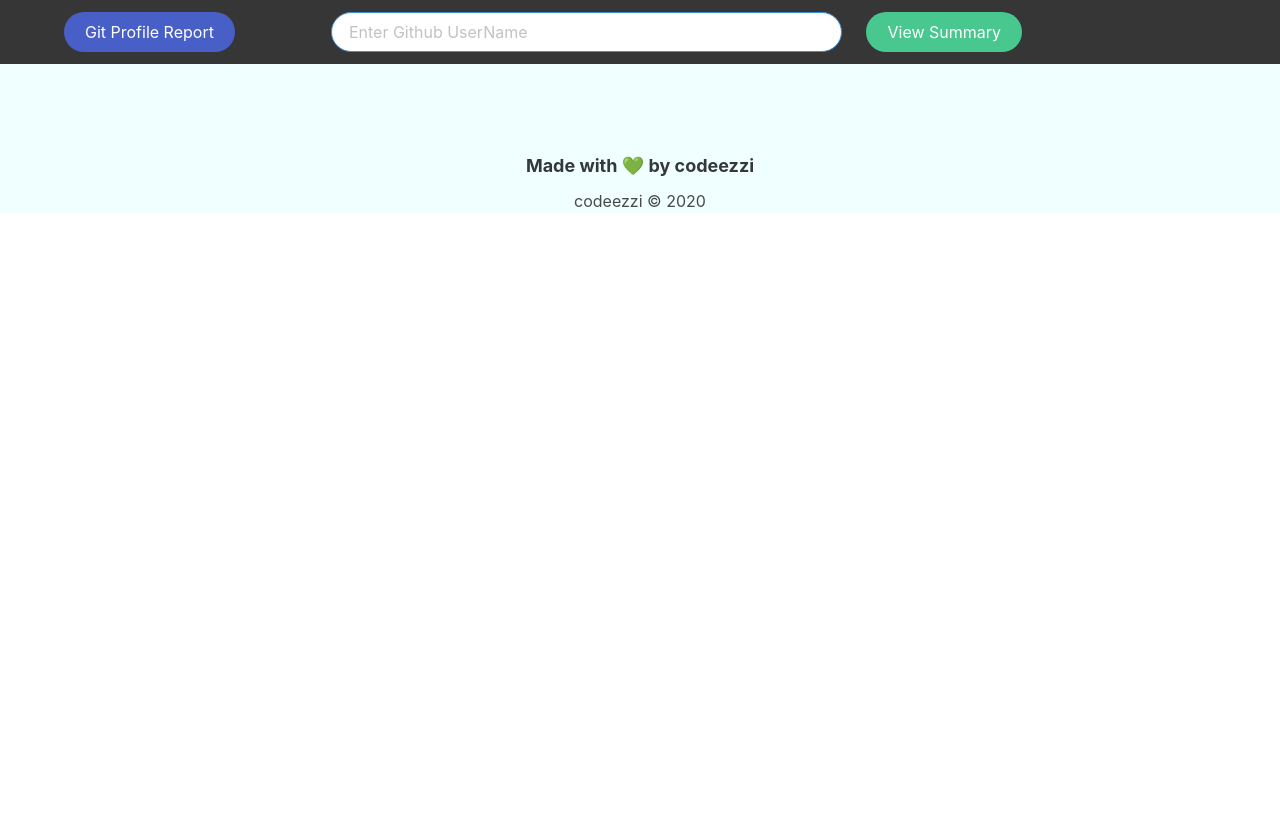
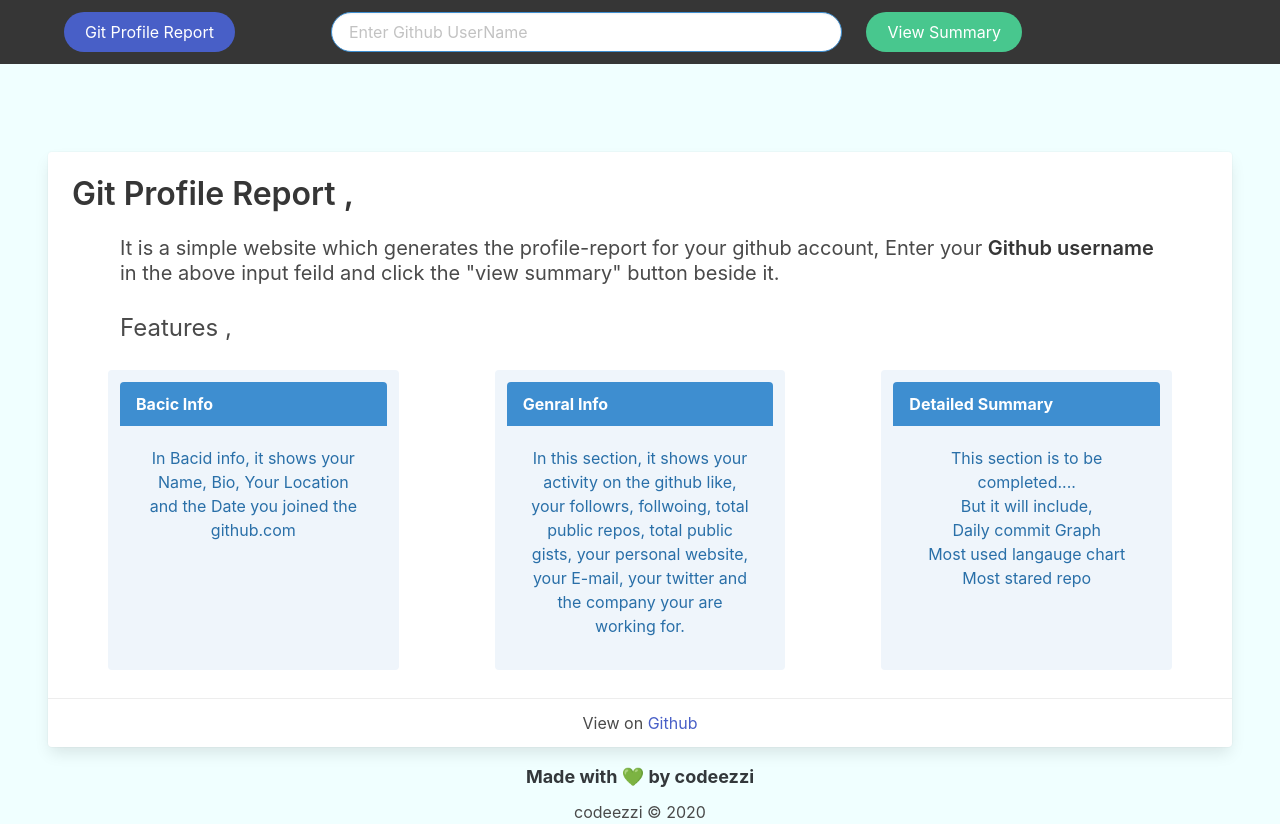
Before and after one commit to shubham2704/gitprofile.report, a website: page index.html in a window 1280 px wide. Before the commit the page ends 800 px from the top, so only its background shows below. Drawn offline with nearby package versions, Linux system fonts and the light colour scheme.

Commit message:
added the new design

```diff
--- a/index.html
+++ b/index.html
@@ -53,19 +53,82 @@
 
     </div>
 
+    <div class="mt-2 mb-4 mx-6 card">
+      <div class="card-content">
+        <p class="title">
+          Git Profile Report ,
+        </p>
+        <p class="mt-2 px-6 subtitle">
+          It is a simple website which generates the profile-report for your github account, Enter your <strong>Github username</strong>  in the above input feild and click the "view summary" button beside it. <br>
+        </p>
+
+        <p class="px-6 text-strong content is-large">
+          Features ,
+        </p>
+
+        <div class="mt-2 columns">
+
+          <article class="mb-4 mx-6 column level-item has-text-centered message is-info">
+            <div class="message-header ">
+              <p>Bacic Info</p>
+            </div>
+
+            <div class="message-body">
+              In Bacid info, it shows your Name, Bio, Your Location and the Date you joined the github.com
+            </div>
+          </article>
+
+          <article class="mb-4 mx-6 column level-item has-text-centered message is-info">
+            <div class="message-header ">
+              <p>Genral Info</p>
+            </div>
+
+            <div class="message-body">
+              In this section, it shows your activity on the github like, your followrs, follwoing, total public repos, total public gists, your personal website, your E-mail, your twitter and the company your are working for.
+            </div>
+          </article>
+
+          <article class="mb-4 mx-6 column level-item has-text-centered message is-info">
+            <div class="message-header ">
+              <p>Detailed Summary</p>
+
+            </div>
+            <div class="message-body">
+              This section is to be completed....<br>
+              But it will include, <br>
+              Daily commit Graph <br>
+              Most used langauge chart <br>
+              Most stared repo <br>
+            </div>
+          </article>
+        </div>
+
+      </div>
+      <footer class="card-footer">
+        <p class="card-footer-item">
+          <span>
+            View on <a href="https://github.com/shubham2704/gitprofilereport">Github</a>
+          </span>
+        </p>
+
+      </footer>
+    </div>
+
+
+
 
     <!-- Profile Info in badges-->
-    <div class="badges">
+    <!-- <div class="badges">
 
-    </div>
+    </div> -->
 
     <!-- Info in charts-->
-    <div class="info-charts">
+    <!-- <div class="info-charts">
 
-    </div>
+    </div> -->
 
     <!-- Footer-->
-    <footer class="footer-distributed">
+    <footer class="mt-3 footer-distributed">
 
 
 			<div class="has-text-centered">
--- a/script.js
+++ b/script.js
@@ -27,7 +27,7 @@ function showdata(data) {
 
     <div class="column level-item has-text-centered">
         <p class="heading"><img src="${data.avatar_url}" alt="Placeholder image" width="40%" height="90%"></p>
-        <p class="title">${data.login}</p>
+        <p class="title">${data.name}</p>
         <p class="px-4 body">${data.bio}</p>
         <p class="body">Location : ${data.location}</p>
         <p class="heading">Joined At : ${data.created_at}</p>
```
